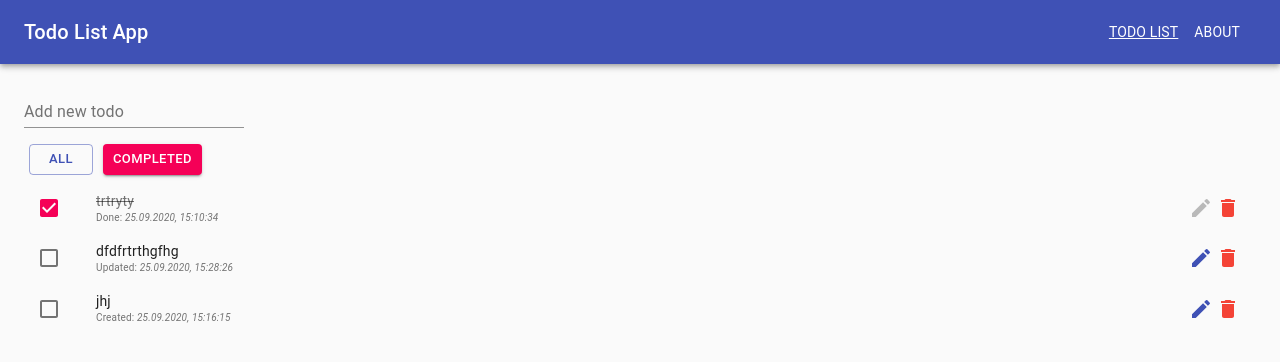
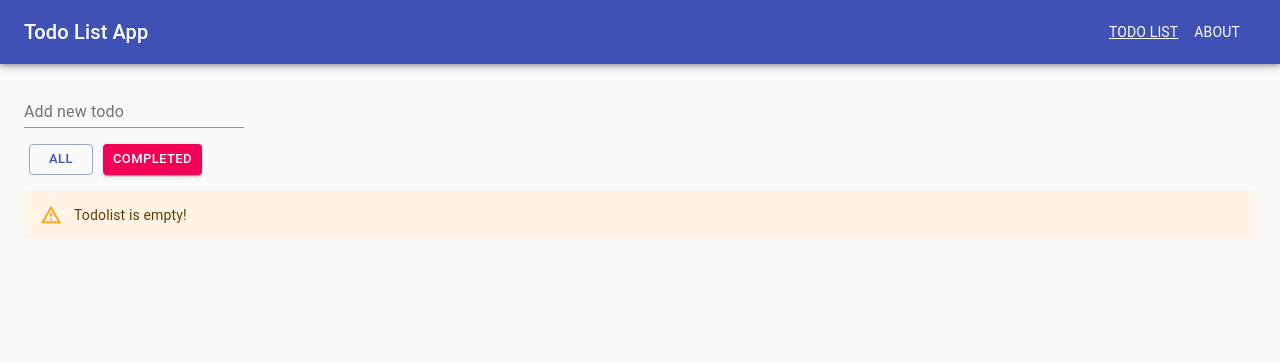
Before and after one commit to pavel-grebeniuk/todo-react-ts, a React (Create React App) app: page / in a window 1280 px wide. Both pictures are taken after a click on the button "COMPLETED". Shown: the top 362 px of the page. Built offline with nearby package versions, Linux system fonts and the light colour scheme; data requests are answered from the project's data file.

Commit message:
add todos filter

```diff
--- a/db.json
+++ b/db.json
@@ -2,23 +2,31 @@
   "todos": [
     {
       "text": "trtryty",
-      "completed": true,
+      "completed": false,
       "createdAt": 1601046035020,
       "id": 1,
-      "updatedAt": 1601046634488
+      "updatedAt": 1601049219111
     },
     {
       "text": "dfdfrtrthgfhg",
       "completed": false,
       "createdAt": 1601046225741,
       "id": 2,
-      "updatedAt": 1601047706266
+      "updatedAt": 1601049219493
     },
     {
       "text": "jhj",
       "completed": false,
       "createdAt": 1601046975700,
-      "id": 3
+      "id": 3,
+      "updatedAt": 1601049135585
+    },
+    {
+      "text": "yuyurer",
+      "completed": false,
+      "createdAt": 1601048609809,
+      "id": 4,
+      "updatedAt": 1601049169058
     }
   ]
 }
--- a/src/components/TodoList.tsx
+++ b/src/components/TodoList.tsx
@@ -4,22 +4,35 @@ import {TodoItem} from "./TodoItem";
 import Alert from "@material-ui/lab/Alert";
 import {useSelector} from "react-redux";
 import {AppState} from "../redux/reducers/rootReducer";
-import {TodosState} from "../redux/types/todoTypes";
+import {Todo, TodosState} from "../redux/types/todoTypes";
 import {useTodosFetch} from "../hooks/useTodosFetch";
+import {createStyles, makeStyles, Theme} from "@material-ui/core/styles";
 
+const useStyles = makeStyles((theme: Theme) =>
+  createStyles({
+    emptyBox: {
+      marginTop: theme.spacing(2),
+    }
+  }),
+);
 
 export const TodoList: React.FC = (): React.ReactElement => {
   useTodosFetch();
-  const {
-    entities: todos,
-    fetchRequest: {loaded},
-  } = useSelector<AppState, TodosState>(state => state.todo);
+  const classes = useStyles();
+
+  const selectCompleted = (todos: Todo[], flag: boolean): Todo[] => {
+    return flag ? todos : todos.filter(el => el.completed) as Todo[];
+  };
+  const {fetchRequest: {loaded}} = useSelector<AppState, TodosState>(state => state.todo);
+  const todos = useSelector<AppState, Todo[]>(state => selectCompleted(state.todo.entities, state.todo.showAll));
 
   return (
     <>
       {
         !todos.length && loaded ?
-          <Alert severity="warning">Todolist is empty!</Alert>
+          <Alert severity="warning"
+                 className={classes.emptyBox}
+          >Todolist is empty!</Alert>
           :
           <List component="nav">
             {
--- a/src/components/TodosFilter.tsx
+++ b/src/components/TodosFilter.tsx
@@ -1,10 +1,10 @@
 import * as React from "react";
-import {useState} from "react";
 import {Box, Button} from "@material-ui/core";
 import {createStyles, makeStyles, Theme} from "@material-ui/core/styles";
-import {useSelector} from "react-redux";
+import {useDispatch, useSelector} from "react-redux";
 import {AppState} from "../redux/reducers/rootReducer";
 import {TodosState} from "../redux/types/todoTypes";
+import {changeFilter} from "../redux/actions/todoAction";
 
 const useStyles = makeStyles((theme: Theme) =>
   createStyles({
@@ -19,27 +19,26 @@ const useStyles = makeStyles((theme: Theme) =>
 
 export const TodosFilter: React.FC = () => {
   const classes = useStyles();
-  const {showAll: filter} = useSelector<AppState, TodosState>(state => state.todo);
+  const dispatch = useDispatch();
+  const {showAll} = useSelector<AppState, TodosState>(state => state.todo);
 
-  const [all, showAll] = useState(filter);
-
-  const changeHandler = (): void => {
-    showAll(prev => !prev);
+  const changeHandler = (filter: boolean): void => {
+    dispatch(changeFilter(filter));
   };
 
   return (
     <Box className={classes.filterBox}>
       <Button size='small'
               color='primary'
-              variant={all ? "contained" : "outlined"}
-              onClick={changeHandler}
+              variant={showAll ? "contained" : "outlined"}
+              onClick={changeHandler.bind(null, true)}
       >
         All
       </Button>
       <Button size='small'
               color='secondary'
-              variant={!all ? "contained" : "outlined"}
-              onClick={changeHandler}
+              variant={!showAll ? "contained" : "outlined"}
+              onClick={changeHandler.bind(null, false)}
       >
         Completed
       </Button>
--- a/src/redux/actions/todoAction.ts
+++ b/src/redux/actions/todoAction.ts
@@ -12,6 +12,7 @@ export const DELETE_TODO_ERROR = "DELETE_TODO_ERROR";
 export const UPDATE_TODO = "UPDATE_TODO";
 export const UPDATE_TODO_SUCCESS = "UPDATE_TODO_SUCCESS";
 export const UPDATE_TODO_ERROR = "UPDATE_TODO_ERROR";
+export const CHANGE_FILTER = "CHANGE_FILTER";
 
 
 export const fetchStart = (): TodosActionType => {
@@ -94,3 +95,10 @@ export const updateTodoError = (error: string): TodosActionType => {
     payload: error
   };
 };
+
+export const changeFilter = (filter: boolean): TodosActionType => {
+  return {
+    type: CHANGE_FILTER,
+    payload: filter
+  };
+};
--- a/src/redux/reducers/todoReducer.ts
+++ b/src/redux/reducers/todoReducer.ts
@@ -1,5 +1,6 @@
 import {TodosActionType, TodosState} from "../types/todoTypes";
 import {
+  CHANGE_FILTER,
   CREATE_TODO,
   CREATE_TODO_ERROR,
   CREATE_TODO_SUCCESS,
@@ -151,6 +152,11 @@ export const todoReducer = (state = initialState,
         }
       };
 
+    case CHANGE_FILTER:
+      return {
+        ...state, showAll: action.payload
+      };
+
     default:
       return state;
   }
```
Also changed, not shown: src/redux/types/todoTypes.ts (+7 -0 lines).
